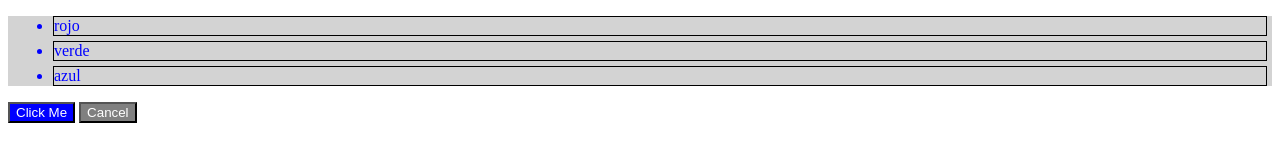
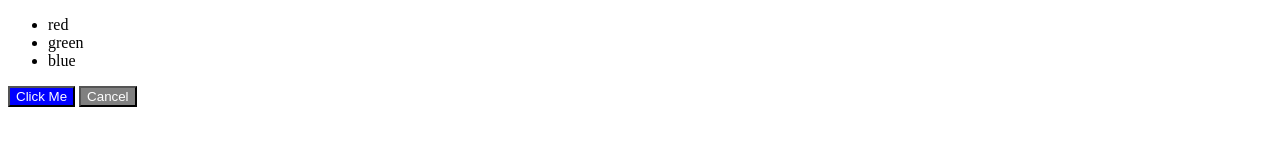
Before and after one commit to LucasPredator/Cursito, a plain HTML site: page ejercicio-de-css2/index.html in a window 1280 px wide. Drawn offline with Linux system fonts and the light colour scheme.

Commit message:
Tarea corregida

```diff
--- a/ejercicio-de-css1/style.css
+++ b/ejercicio-de-css1/style.css
@@ -2,11 +2,11 @@ h1{
     color: #0c223f;
 }
 
-.destacado{
+.destacated{
     font-size: 18px;
 }
 
-#información a{
+#information a{
     color: green;
     text-decoration: underline;
 }
--- a/ejercicio-de-css2/index.html
+++ b/ejercicio-de-css2/index.html
@@ -7,10 +7,10 @@
     <link rel="stylesheet" href="style.css">
 </head>
 <body>
-    <ul class="lista-colores">
-        <li>rojo</li>
-        <li>verde</li>
-        <li>azul</li>
+    <ul class="colors-list">
+        <li>red</li>
+        <li>green</li>
+        <li>blue</li>
     </ul>
     <button class="btn-primary">Click Me</button>
     <button class="btn-secondary">Cancel</button>
--- a/ejercicio-de-css2/style.css
+++ b/ejercicio-de-css2/style.css
@@ -1,8 +1,8 @@
-.lista-colores{
+.list-colours{
     background-color: lightgray;
 }
 
-.lista-colores li {
+.list-colours li {
     border: 1px solid black;
     margin: 5px;
     color: blue;
```
Also changed, not shown: ejercicio-de-css1/index.html (+2 -2 lines).
